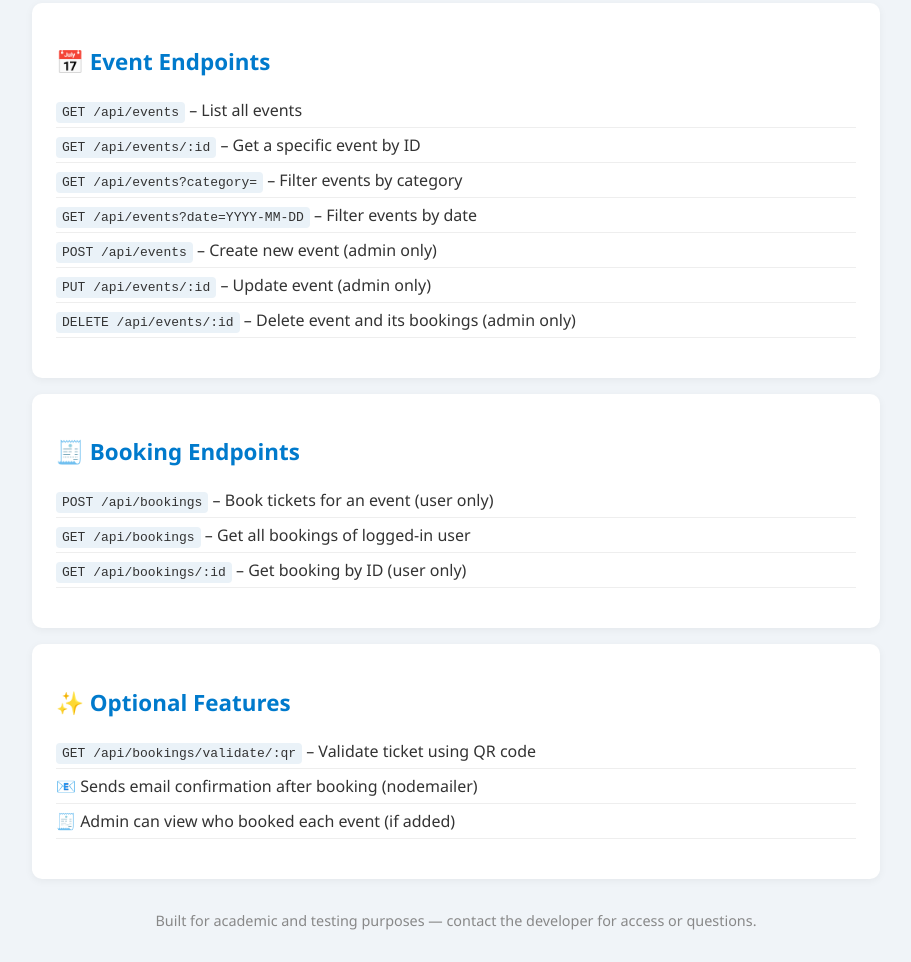
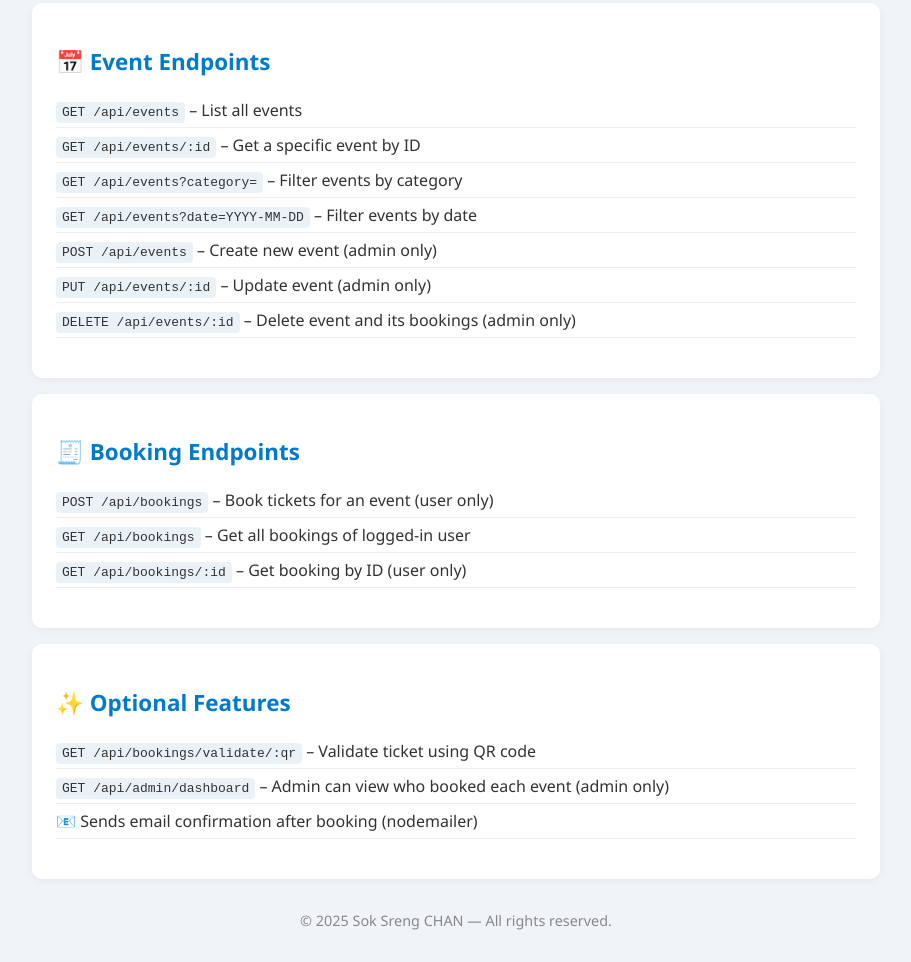
Before and after one commit to soksreng/event-ticketing-api, a website: page public/index.html in a window 1280 px wide. Shown: the part 400-1362 px from the top of the page, without its empty margins (184-1095 px from the left). Drawn offline with Linux system fonts and the light colour scheme.

Commit message:
Add README

```diff
--- a/public/index.html
+++ b/public/index.html
@@ -94,13 +94,13 @@
     <h2>✨ Optional Features</h2>
     <ul>
       <li><code>GET /api/bookings/validate/:qr</code> – Validate ticket using QR code</li>
+      <li><code>GET /api/admin/dashboard</code> – Admin can view who booked each event (admin only) </li>
       <li>📧 Sends email confirmation after booking (nodemailer)</li>
-      <li>🧾 Admin can view who booked each event (if added)</li>
     </ul>
   </div>
 
   <footer>
-    Built for academic and testing purposes — contact the developer for access or questions.
+    &copy; 2025 Sok Sreng CHAN — All rights reserved.
   </footer>
 </body>
 </html>
```
Also changed, not shown: README.md (added).
